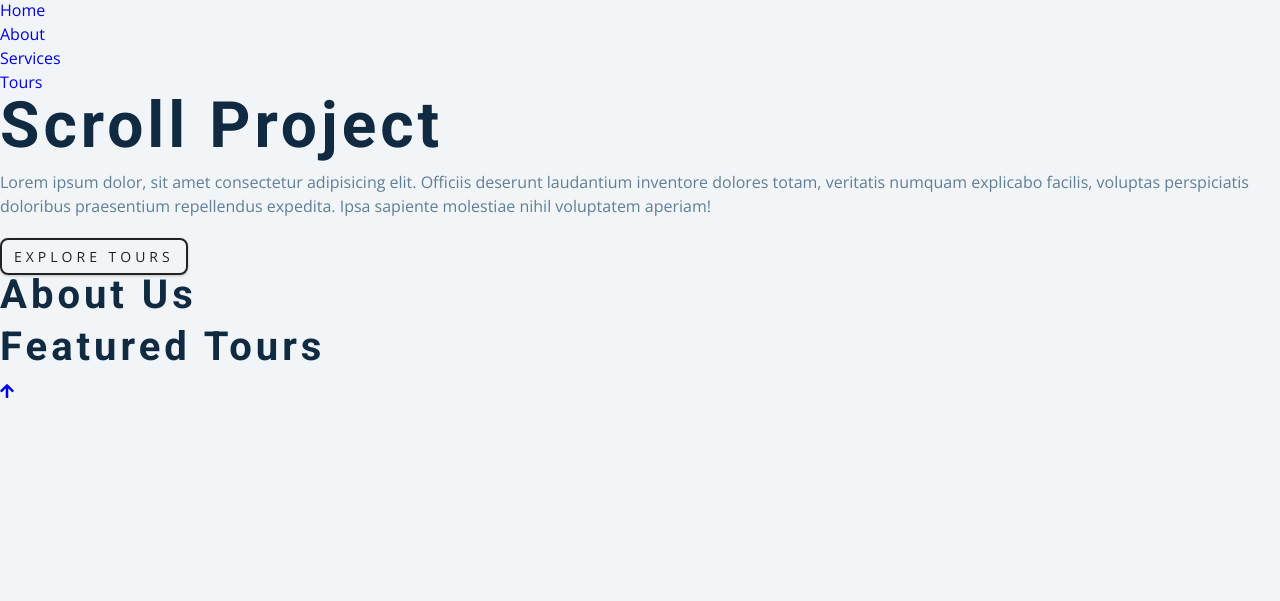
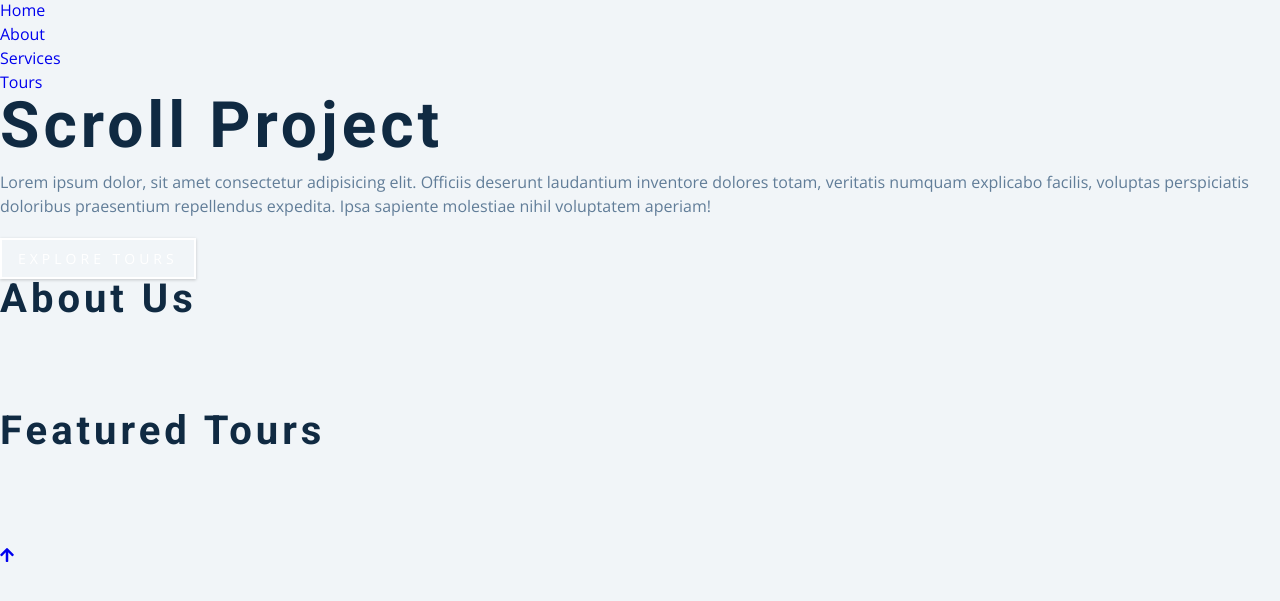
Before and after one commit to ashan1979/js_scroll, a plain HTML site: page index.html in a window 1280 px wide. Shown: the part 151-752 px from the top of the page. Drawn offline with nearby package versions, Linux system fonts and the light colour scheme.

Commit message:
more css

```diff
--- a/style.css
+++ b/style.css
@@ -155,3 +155,26 @@ p {
     box-shadow: 0 1px 3px rgba(0, 0, 0, 0.2);
     border-radius: var(--radius);
 }
+
+.btn:hover {
+    color: var(--clr-white);
+    background: var(--clr-black);
+}
+
+.btn-white {
+    color: var(--clr-white);
+    border-color: var(--clr-white);
+    border-radius: 0;
+    padding: 0.5rem 1rem;
+}
+
+.btn:hover {
+    background: var(--clr-white);
+    color: var(--clr-secondary);
+}
+
+/* section */
+
+.section {
+    padding-bottom: 5rem;
+}
```
